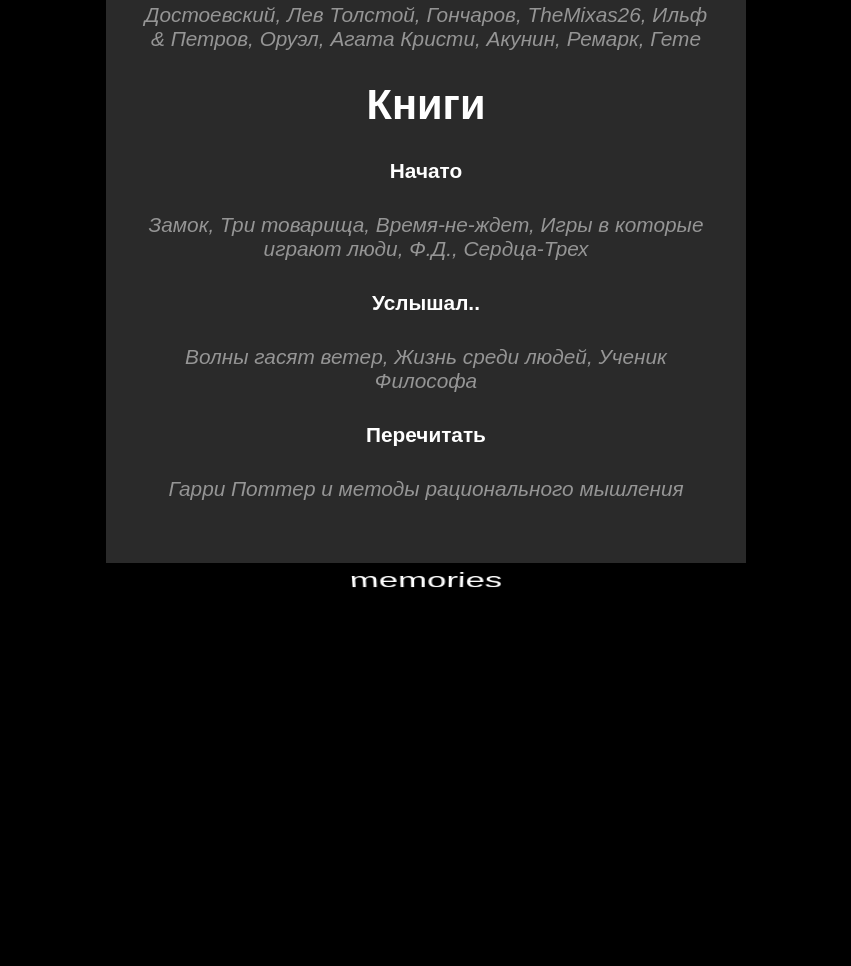
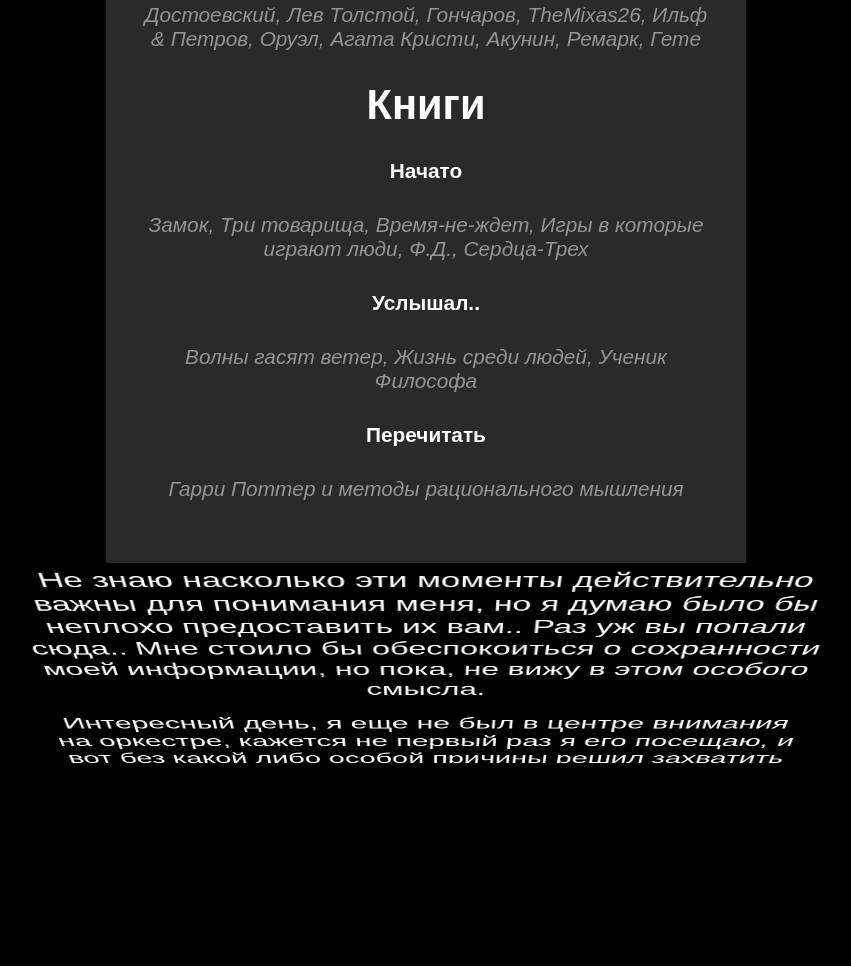
Before and after one commit to aHDpeee/aHDpeeeWiki, a website with bundled scripts: page index.html in a window 1280 px wide. Shown: the part 951-1917 px from the top of the page, without its empty margins (214-1065 px from the left). Built offline with nearby package versions, Linux system fonts and the light colour scheme; animation ran at ten frames a second.

Commit message:
memories now works without animation

```diff
--- a/index.html
+++ b/index.html
@@ -4,7 +4,7 @@
     <meta charset="UTF-8">
     <meta name="viewport" content="width=device-width, initial-scale=1.0">
     <link rel="stylesheet" href="styles.css">
-    <title>Document</title>
+    <title>AHDPEEEWiki</title>
 </head>
 <body>
     <div class="galary">
@@ -22,7 +22,7 @@
     <div id="perspective" class="swipe3d">
         <div class="noteblock bottom" id="citates">+++++++++</div>
         <div class="noteblock bottom" id="bottom1"></div>
-        <div class="noteblock bottom" id="memories">memories</div>
+        <div class="noteblock bottom" id="memories"><div id="memo"></div></div>
         <div class="noteblock bottom" id="bottom2"></div>
     </div>
     <!-- <div class="perspective">
--- a/scripts.js
+++ b/scripts.js
@@ -351,3 +351,19 @@
                         //calculateStylesForAngles(45);
 //console.log(defaultperspective);
 const swipe2 = new Swipe3D("perspective", pages2, defaultperspective);
+
+const loading_divs = { memories: "memories" };
+
+async function loadPages() {
+    for (const [key, value] of Object.entries(loading_divs)) {
+        console.log(`https://aHDpeee.github.io/aHDpeeeWiki/RepoSyncFolder/${value}.md`)
+        const response = await fetch(`https://aHDpeee.github.io/aHDpeeeWiki/RepoSyncFolder/${value}.md`);
+        const text = await response.text();
+        const pageId = document.querySelector(`[id="${value}"]`);
+        if (!pageId) throw new Error(`Git er ${this.baseUrl}${value}.md not found`);
+
+        MarkdownRenderer.typeWriterEffect(text.trim(), pageId);
+
+    }
+}
+loadPages()
--- a/styles.css
+++ b/styles.css
@@ -141,14 +141,27 @@
     text-wrap: words;
     width: 100%;
     margin: auto;
+
+    background-color: transparent;
+
+/*
     background: linear-gradient(180deg, rgba(255, 255, 255, 1) 20%, rgba(255, 255, 255, 0.5) 50%, rgba(255, 255, 255, 1) 70%);;
     background-size: 100% 200%;
-    background-clip: text;
+    background-clip:content-box;
     -webkit-background-clip: text;
     color: transparent;
-    animation: shimer 3s linear infinite;
-    height: 100%;
+    animation: shimer 3s linear infinite; */
+
+    max-height: 50vh;
+    overflow-y: scroll;
+    scrollbar-width: none;
+
 }
+
+.botom #memo {
+    will-change: transform;
+}
+
 @keyframes shimer {
     0% {
         background-position: 0 200%;
--- a/typing.js
+++ b/typing.js
@@ -10,6 +10,7 @@
 
 pages1.forEach(async (element) => {
     try {
+        console.log(element)
         const response = await fetch(`https://aHDpeee.github.io/aHDpeeeWiki/RepoSyncFolder/${element}.md`);
         // console.log(`https://aHDpeee.github.io/aHDpeeeWiki/RepoSyncFolder/${element}.md`);
 
```
